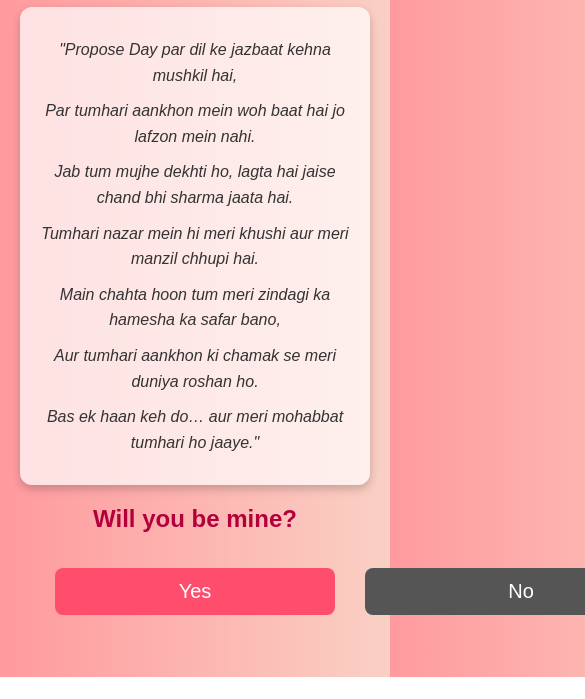
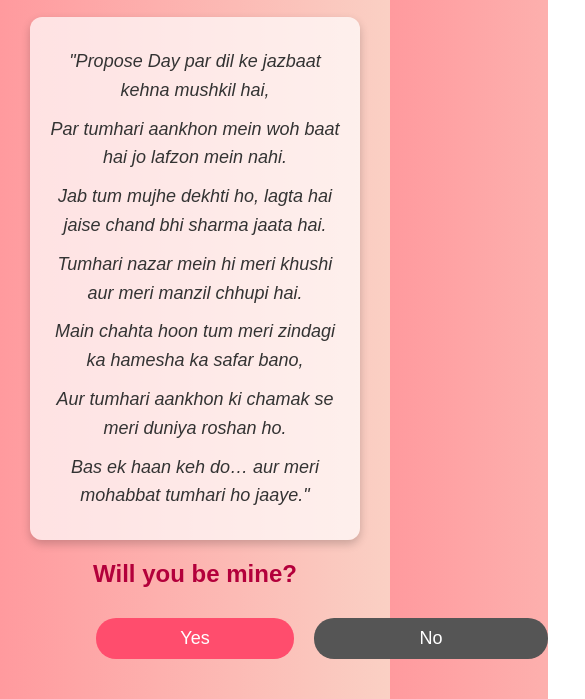
Before and after one commit to Bhim-264/propose-day-website, a plain HTML site: page index.html in a window 390 px wide. Shown: the part 167-866 px from the top of the page, 585 px wide, since content can reach past the window. Before the commit the page ends 844 px from the top, so only its background shows below. Drawn offline with Linux system fonts and the light colour scheme.

Commit message:
Refactor button styles and improve mobile layout
Updated button styles and sizes for better mobile responsiveness.

```diff
--- a/index.html
+++ b/index.html
@@ -11,7 +11,6 @@
       background: linear-gradient(to right, #ff9a9e, #fad0c4);
       margin: 0;
       padding: 30px;
-      /* allow vertical scrolling */
       overflow-x: hidden;
       overflow-y: auto;
     }
@@ -37,12 +36,14 @@
       font-style: italic;
       margin: 10px 0;
     }
+
+    /* Buttons */
     button {
-      padding: 12px 24px;
-      margin: 15px;
+      padding: 8px 16px;       /* smaller size */
+      margin: 10px;
       border: none;
-      border-radius: 8px;
-      font-size: 18px;
+      border-radius: 20px;     /* more rounded for mobile */
+      font-size: 16px;         /* slightly smaller text */
       cursor: pointer;
       position: relative;
       transition: transform 0.2s ease;
@@ -55,11 +56,10 @@
 
     /* Responsive for Android/mobile */
     @media (max-width: 600px) {
-      body { padding: 20px; }
-      p { font-size: 16px; }
       button {
-        width: 80%;
-        font-size: 20px;
+        width: 60%;            /* smaller width on mobile */
+        font-size: 18px;
+        padding: 10px 18px;
       }
     }
   </style>
```
